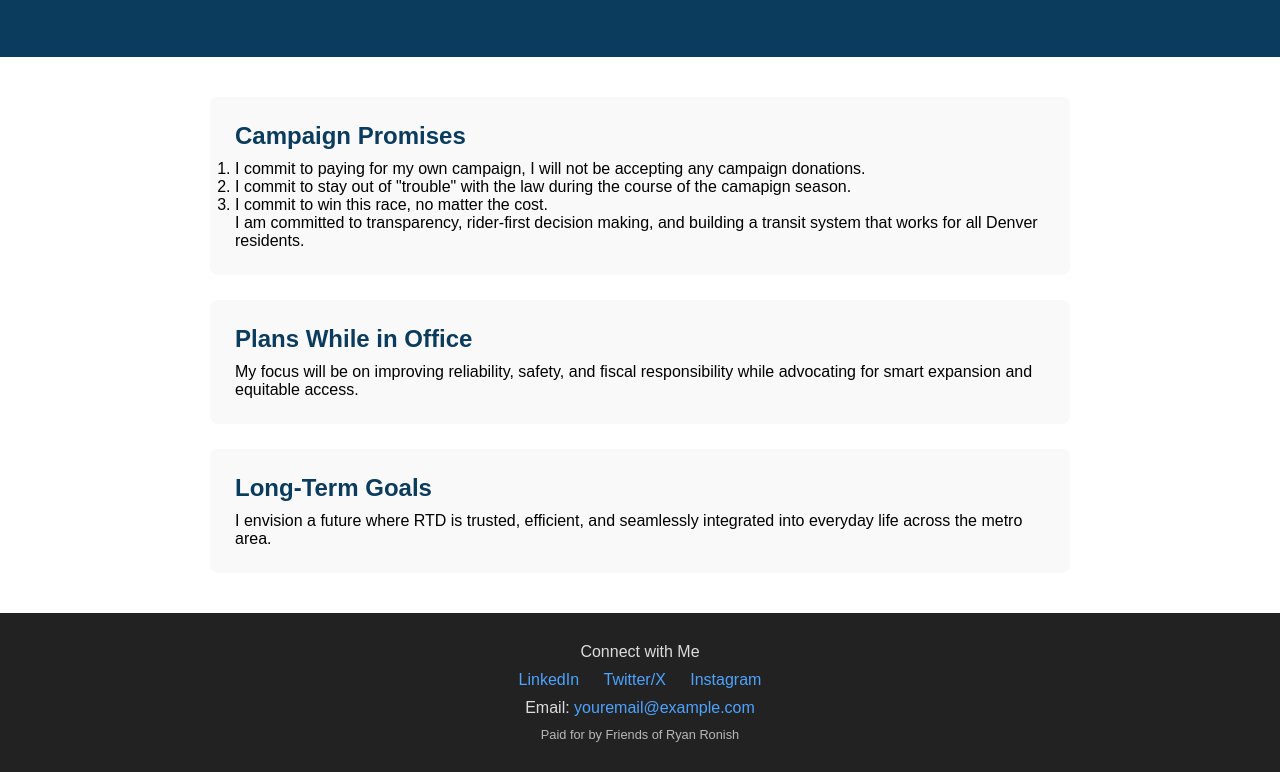
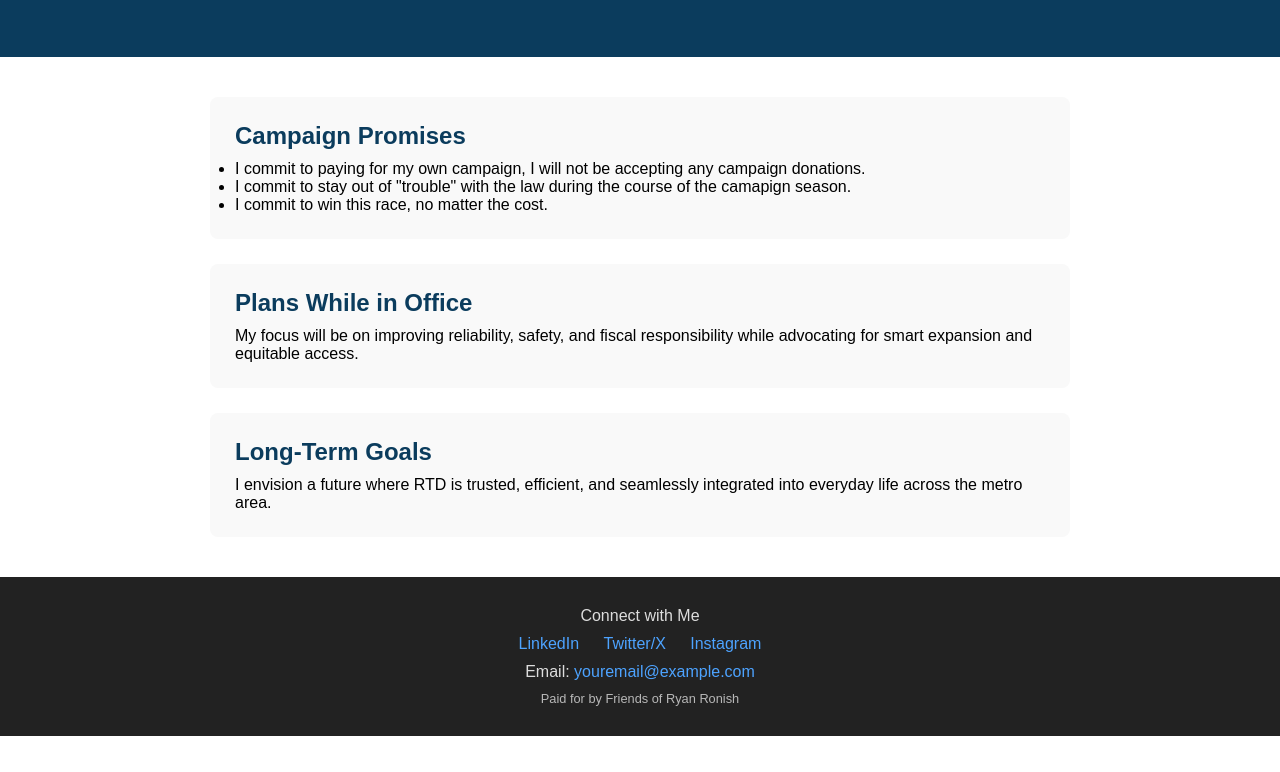
Before and after one commit to RyanforRTD/campaign-site, a plain HTML site: page index.html in a window 1280 px wide. Shown: the part 169-941 px from the top of the page. After the commit the page ends 905 px from the top, so only its background shows below. Drawn offline with Linux system fonts and the light colour scheme.

Commit message:
Update index.html

```diff
--- a/index.html
+++ b/index.html
@@ -22,16 +22,11 @@
 
         <section class="card">
             <h2>Campaign Promises</h2>
-            <ol>
+            <ul>
                 <li>I commit to paying for my own campaign, I will not be accepting any campaign donations.</li>
                 <li>I commit to stay out of "trouble" with the law during the course of the camapign season.</li>
                 <li>I commit to win this race, no matter the cost.</li>
-            </ol>
-            <p>
-                <!-- Replace this text -->
-                I am committed to transparency, rider-first decision making,
-                and building a transit system that works for all Denver residents.
-            </p>
+            </ul>
         </section>
 
         <section class="card">
```
